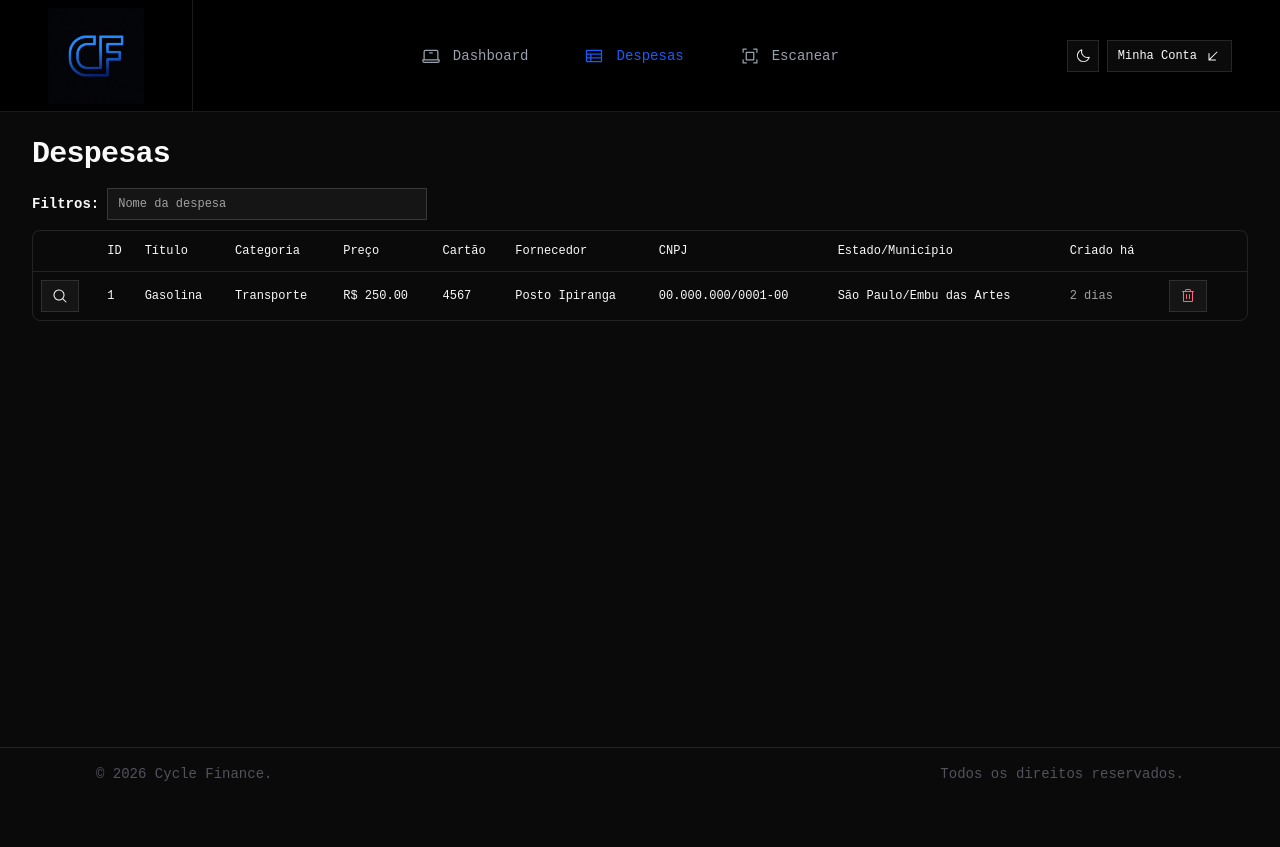
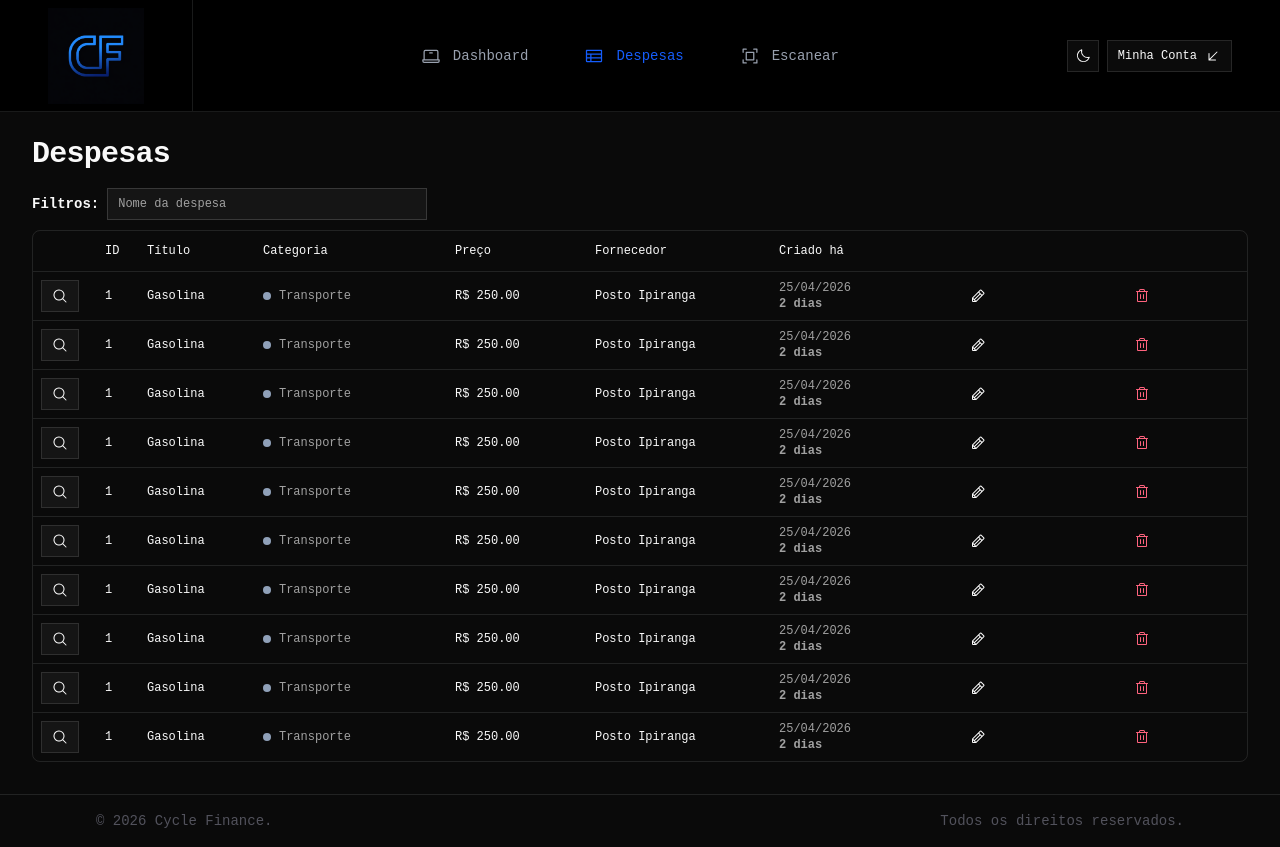
Before and after one commit to Henrry-Maximo/cycle_finance_app, a React (Vite) app in the folder web/: page /expenses in a window 1280 px wide. Before the commit the page ends 800 px from the top, so only its background shows below. Built offline with nearby package versions, Linux system fonts and the light colour scheme.

Commit message:
✨ feat: Add generante list of expenses for table

```diff
--- a/web/src/pages/app/expenses.tsx
+++ b/web/src/pages/app/expenses.tsx
@@ -1,4 +1,8 @@
-import { MagnifyingGlassIcon, TrashIcon } from '@phosphor-icons/react';
+import {
+  MagnifyingGlassIcon,
+  PencilIcon,
+  TrashIcon,
+} from '@phosphor-icons/react';
 import { Helmet } from 'react-helmet-async';
 
 import { Button } from '@/components/ui/button';
@@ -31,28 +35,30 @@ export function Expenses() {
           <Table>
             <TableHeader>
               <TableRow>
-                <TableHead></TableHead>
+                <TableHead className="w-16"></TableHead>
 
-                <TableHead>ID</TableHead>
+                <TableHead className="w-10.5">ID</TableHead>
                 <TableHead>Título</TableHead>
-                <TableHead>Categoria</TableHead>
+                <TableHead className="w-48">Categoria</TableHead>
 
-                <TableHead>Preço</TableHead>
-                <TableHead>Cartão</TableHead>
+                <TableHead className="w-35">Preço</TableHead>
+                {/* <TableHead className="w-4">Cartão</TableHead> */}
 
                 <TableHead>Fornecedor</TableHead>
-                <TableHead>CNPJ</TableHead>
+                {/* <TableHead>CNPJ</TableHead> */}
 
-                <TableHead>Estado/Município</TableHead>
-                <TableHead>Criado há</TableHead>
+                {/* <TableHead>Estado/Município</TableHead> */}
+                <TableHead className="w-45">Criado há</TableHead>
 
-                <TableHead></TableHead>
-                <TableHead></TableHead>
+                <TableHead className="w-41"></TableHead>
+                <TableHead className="w-33"></TableHead>
               </TableRow>
             </TableHeader>
 
             <TableBody>
-              <TableRow>
+              {Array.from({ length: 10 }).map((_, i) => {
+                return (
+                  <TableRow key={i}>
                     <TableCell>
                       <Button variant="outline" size="default">
                         <MagnifyingGlassIcon className="h-3 w-3" />
@@ -62,25 +68,51 @@ export function Expenses() {
                     <TableCell className="font-mono text-xs font-medium">
                       1
                     </TableCell>
-                <TableCell>Gasolina</TableCell>
-                <TableCell>Transporte</TableCell>
+                    <TableCell className="font-medium">Gasolina</TableCell>
+                    <TableCell>
+                      <div className="flex items-center gap-2">
+                        <span className="h-2 w-2 rounded-full bg-slate-400" />
+                        <span className="text-muted-foreground font-medium">
+                          Transporte
+                        </span>
+                      </div>
+                    </TableCell>
 
-                <TableCell>R$ 250.00</TableCell>
-                <TableCell>4567</TableCell>
+                    <TableCell className="font-medium">R$ 250.00</TableCell>
+                    {/* <TableCell>456</TableCell> */}
 
                     <TableCell>Posto Ipiranga</TableCell>
-                <TableCell>00.000.000/0001-00</TableCell>
+                    {/* <TableCell>00.000.000/0001-00</TableCell> */}
 
-                <TableCell>São Paulo/Embu das Artes</TableCell>
-                <TableCell className="text-muted-foreground">2 dias</TableCell>
+                    {/* <TableCell>São Paulo/Embu das Artes</TableCell> */}
+                    <TableCell className="text-muted-foreground flex flex-col">
+                      <span className="font-light">25/04/2026</span>
+                      <span className="font-semibold">2 dias</span>
+                    </TableCell>
 
                     <TableCell>
-                  <Button variant="outline" size="default">
+                      <Button
+                        variant="ghost"
+                        size="default"
+                        className="cursor-pointer"
+                      >
+                        <PencilIcon className="h-3 w-3" />
+                        <span className="sr-only">Editar</span>
+                      </Button>
+                    </TableCell>
+                    <TableCell>
+                      <Button
+                        variant="ghost"
+                        size="default"
+                        className="cursor-pointer"
+                      >
                         <TrashIcon className="dark: h-3 w-3 text-rose-500 dark:text-rose-400" />
                         <span className="sr-only">Excluir</span>
                       </Button>
                     </TableCell>
                   </TableRow>
+                );
+              })}
             </TableBody>
           </Table>
         </div>
```
Lines whose indentation alone changed are shown as unchanged.
